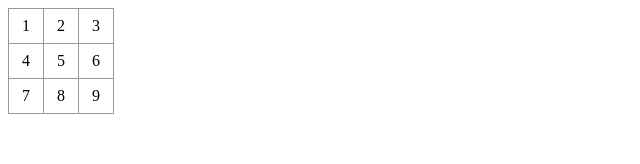
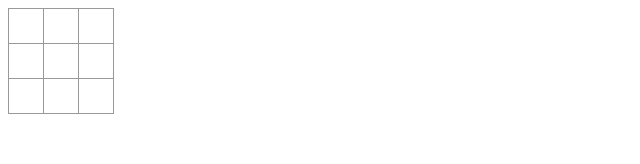
Before and after one commit to Shaobangzhu/react-learn, a React (Create React App) app: page / in a window 1280 px wide. Shown: the top 164 px of the page, without its empty margins (0-640 px from the left). Built offline with nearby package versions, Linux system fonts and the light colour scheme; the HTML template or start-up script is replaced by a standard one.

Commit message:
implement the game logic

```diff
--- a/src/Board.jsx
+++ b/src/Board.jsx
@@ -1,20 +1,40 @@
+import { useState } from "react";
+import Square from "./Square";
+
 function Board() {
+  const [squares, setSquares] = useState(Array(9).fill(null));
+
+  const clickHandler = (index) => {
+    const currentSquare = squares[index];
+    if (currentSquare === null) {
+      const filledSquares = squares.filter(
+        (item) => item === "X" || item === "O"
+      );
+      const filledNumber = filledSquares.length;
+      const nextLetter = filledNumber % 2 === 0 ? "X" : "O";
+
+      const newSquares = squares.slice();
+      newSquares[index] = nextLetter;
+      setSquares(newSquares);
+    }
+  };
+
   return (
     <>
       <div className="board-row">
-        <div className="square">1</div>
-        <div className="square">2</div>
-        <div className="square">3</div>
+        <Square value={squares[0]} index={0} onClick={clickHandler} />
+        <Square value={squares[1]} index={1} onClick={clickHandler} />
+        <Square value={squares[2]} index={2} onClick={clickHandler} />
       </div>
       <div className="board-row">
-        <div className="square">4</div>
-        <div className="square">5</div>
-        <div className="square">6</div>
+        <Square value={squares[3]} index={3} onClick={clickHandler} />
+        <Square value={squares[4]} index={4} onClick={clickHandler} />
+        <Square value={squares[5]} index={5} onClick={clickHandler} />
       </div>
       <div className="board-row">
-        <div className="square">7</div>
-        <div className="square">8</div>
-        <div className="square">9</div>
+        <Square value={squares[6]} index={6} onClick={clickHandler} />
+        <Square value={squares[7]} index={7} onClick={clickHandler} />
+        <Square value={squares[8]} index={8} onClick={clickHandler} />
       </div>
     </>
   );
--- /dev/null
+++ b/src/Square.jsx
@@ -0,0 +1,7 @@
+function Square({value, index, onClick}) {
+    return (
+        <div className="square" onClick={() => onClick(index)} >{value}</div>
+    )
+}
+
+export default Square;
```
